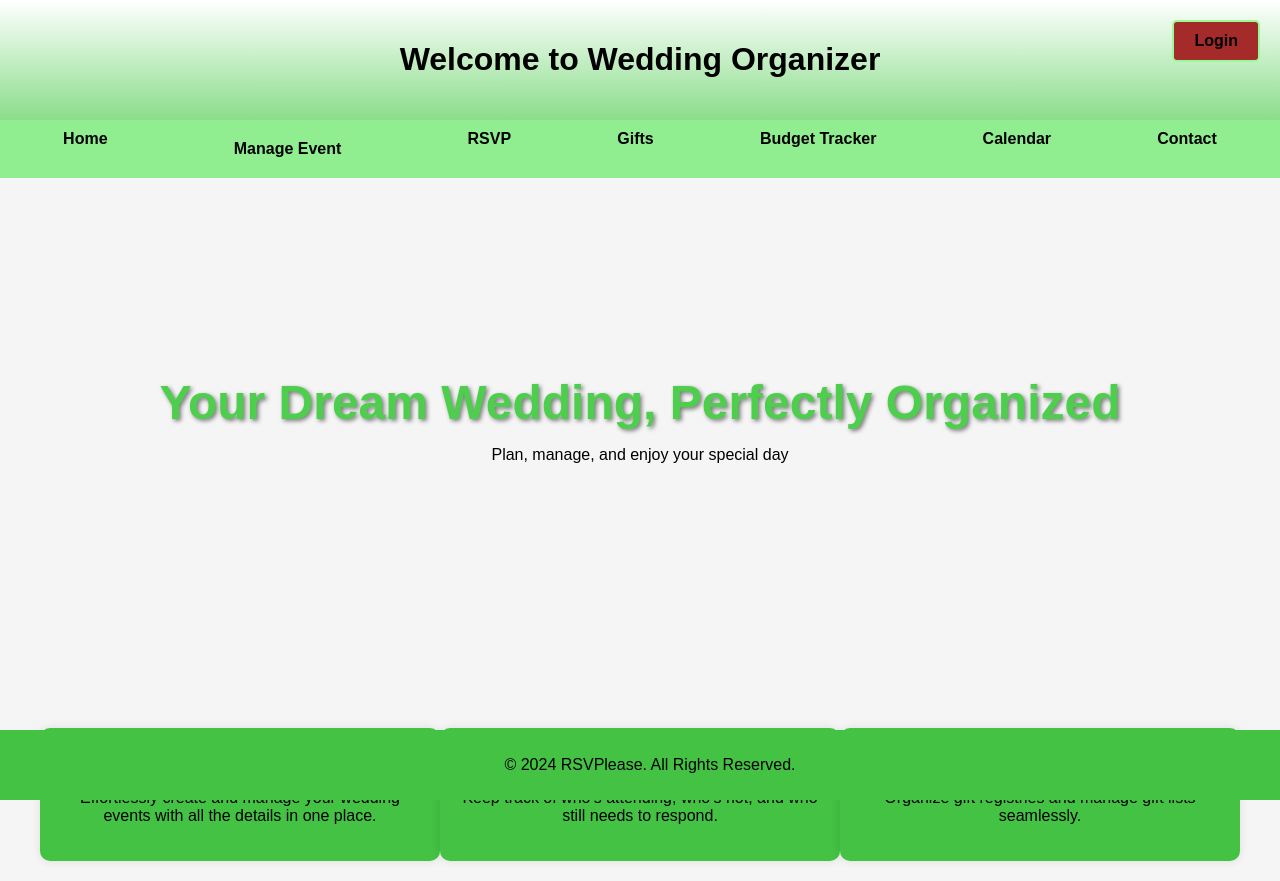
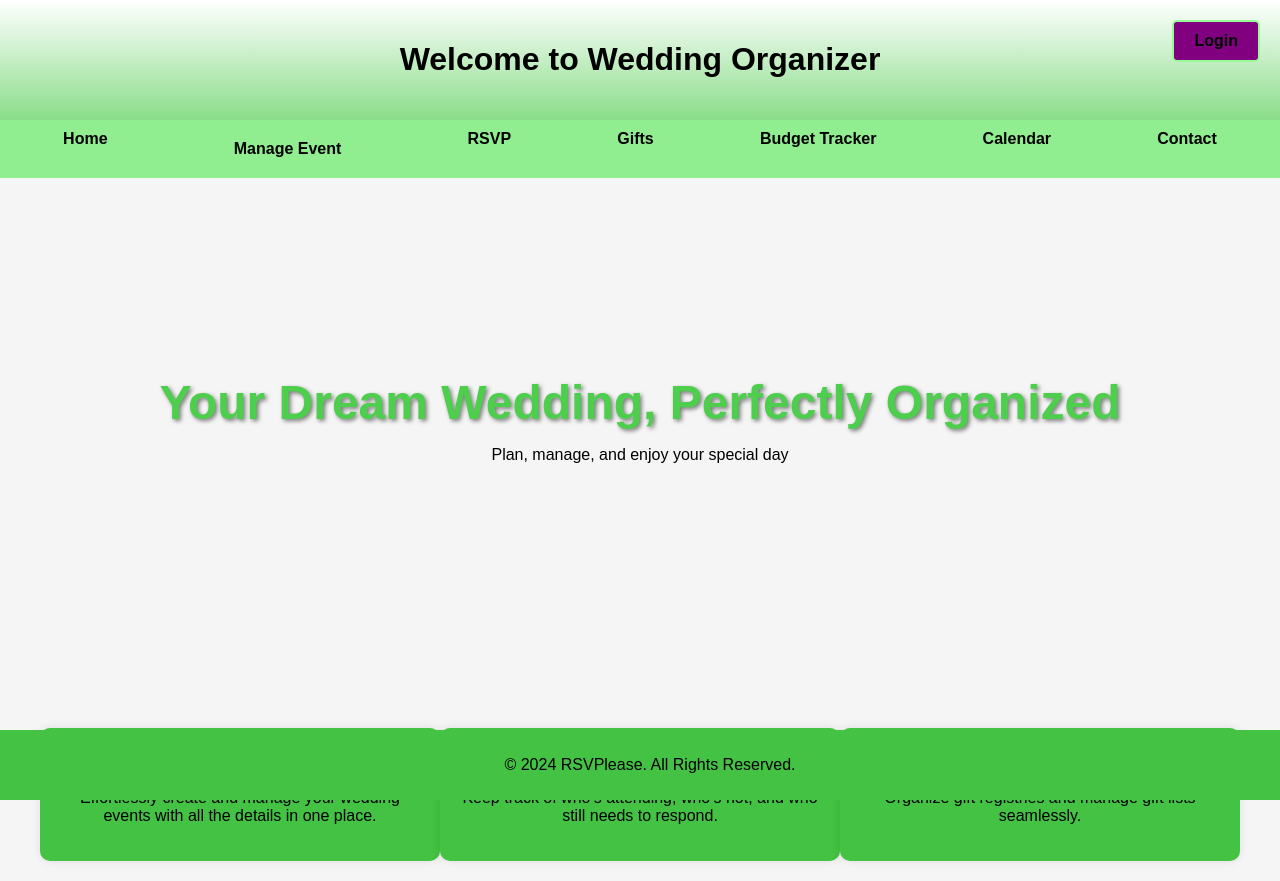
Before and after one commit to JeffinKR924/RSVPWebApp, a website: page app/public/home-page/homepage.html in a window 1280 px wide. Drawn offline with Linux system fonts and the light colour scheme.

Commit message:
Jenkins test 5

```diff
--- a/app/public/home-page/homepage.css
+++ b/app/public/home-page/homepage.css
@@ -17,7 +17,7 @@ header .login-button {
     position: absolute;
     top: 20px;
     right: 20px;
-    background-color: brown;
+    background-color: purple;
     color: black;
     padding: 10px 20px;
     border: 2px solid #98fb98;
```
